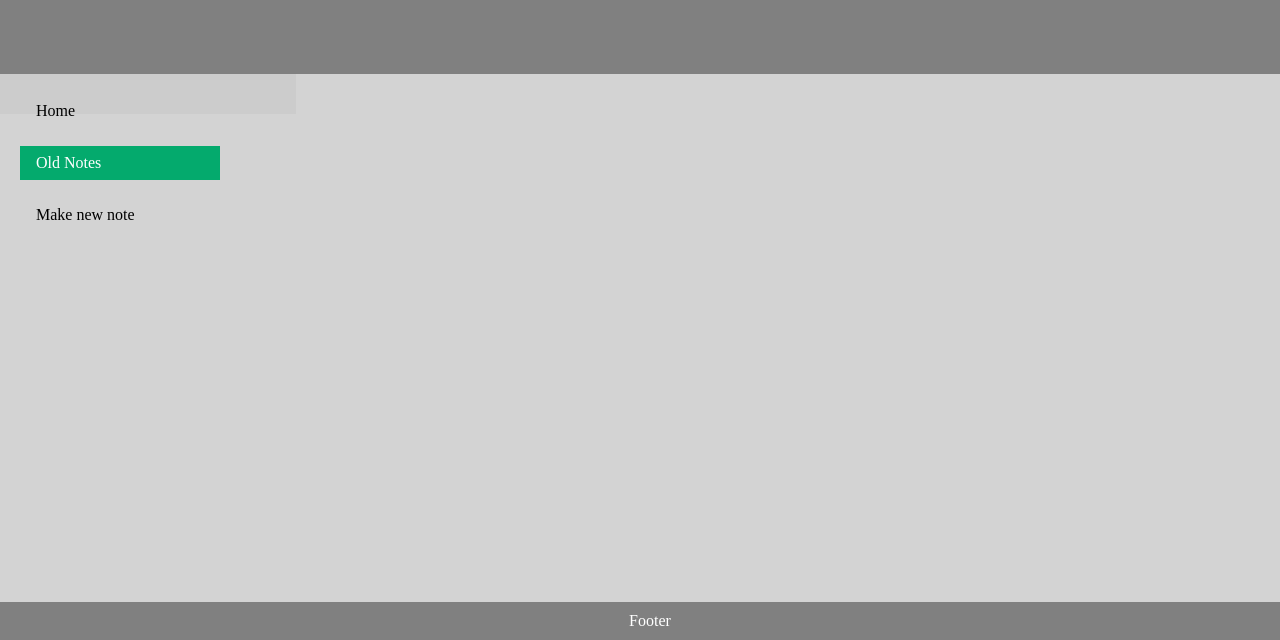
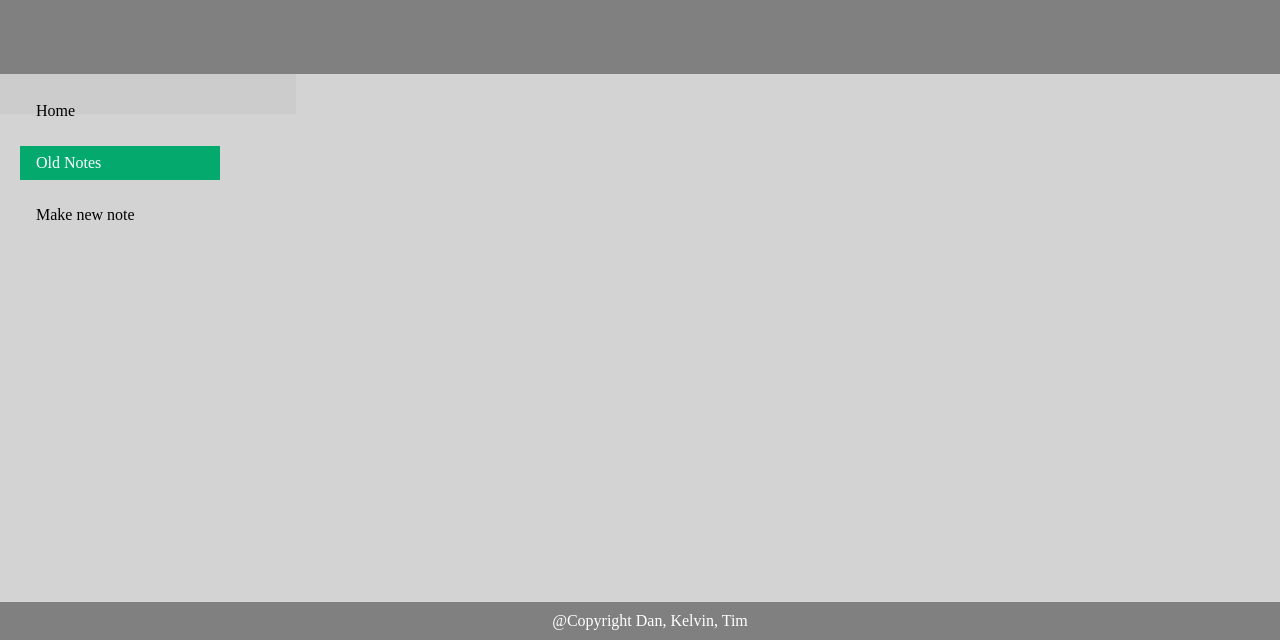
Before and after one commit to TrueVikingz/NSNote, a website: page NSNote/List.HTML in a window 1280 px wide. Shown: the part 160-800 px from the top of the page. Drawn offline with Linux system fonts and the light colour scheme.

Commit message:
updated footer
updated footer

```diff
--- a/NSNote/List.HTML
+++ b/NSNote/List.HTML
@@ -21,6 +21,6 @@
     <div>
 
     </div>
-    <footer>Footer</footer>
+    <footer>@Copyright Dan, Kelvin, Tim</footer>
 </body>
 </html>
```
Also changed, not shown: NSNote/Main.HTML (+1 -1 lines), NSNote/NewNote.HTML (+1 -1 lines).
